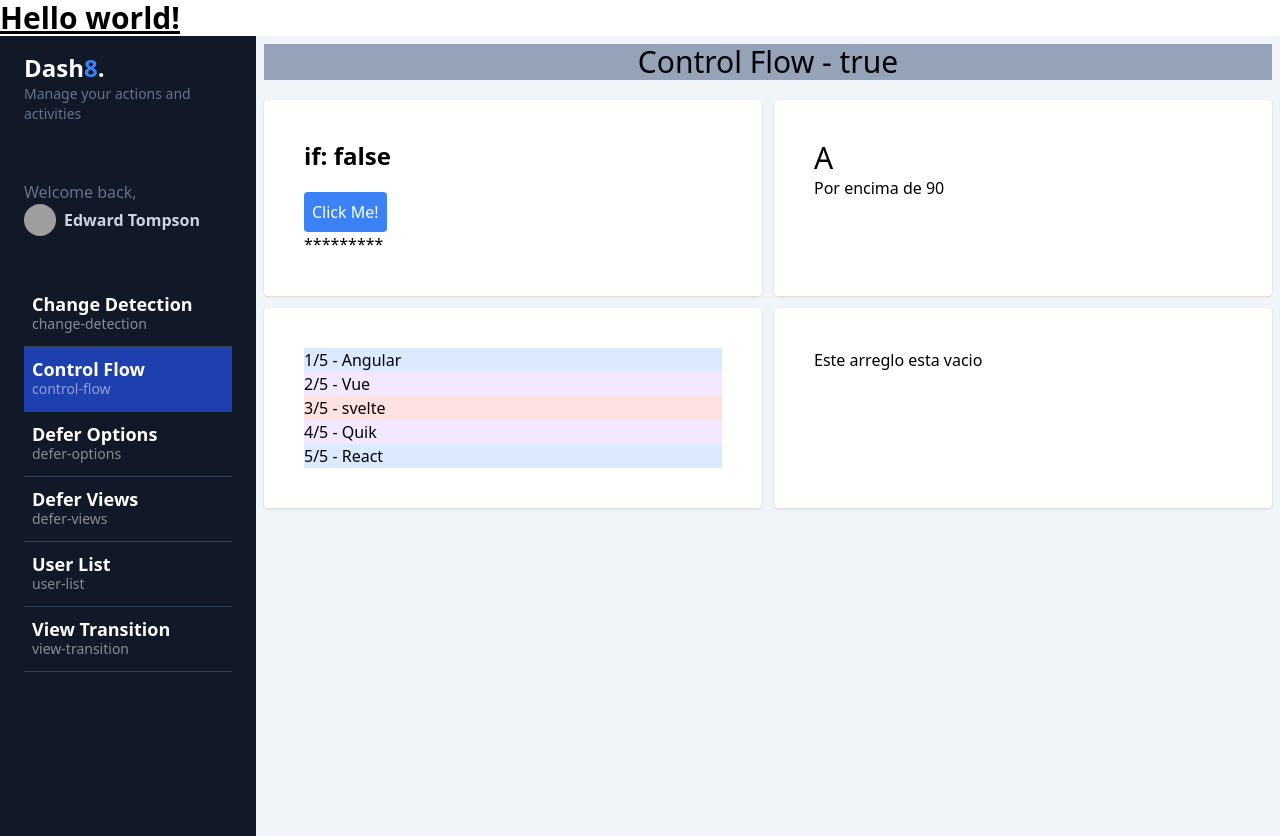
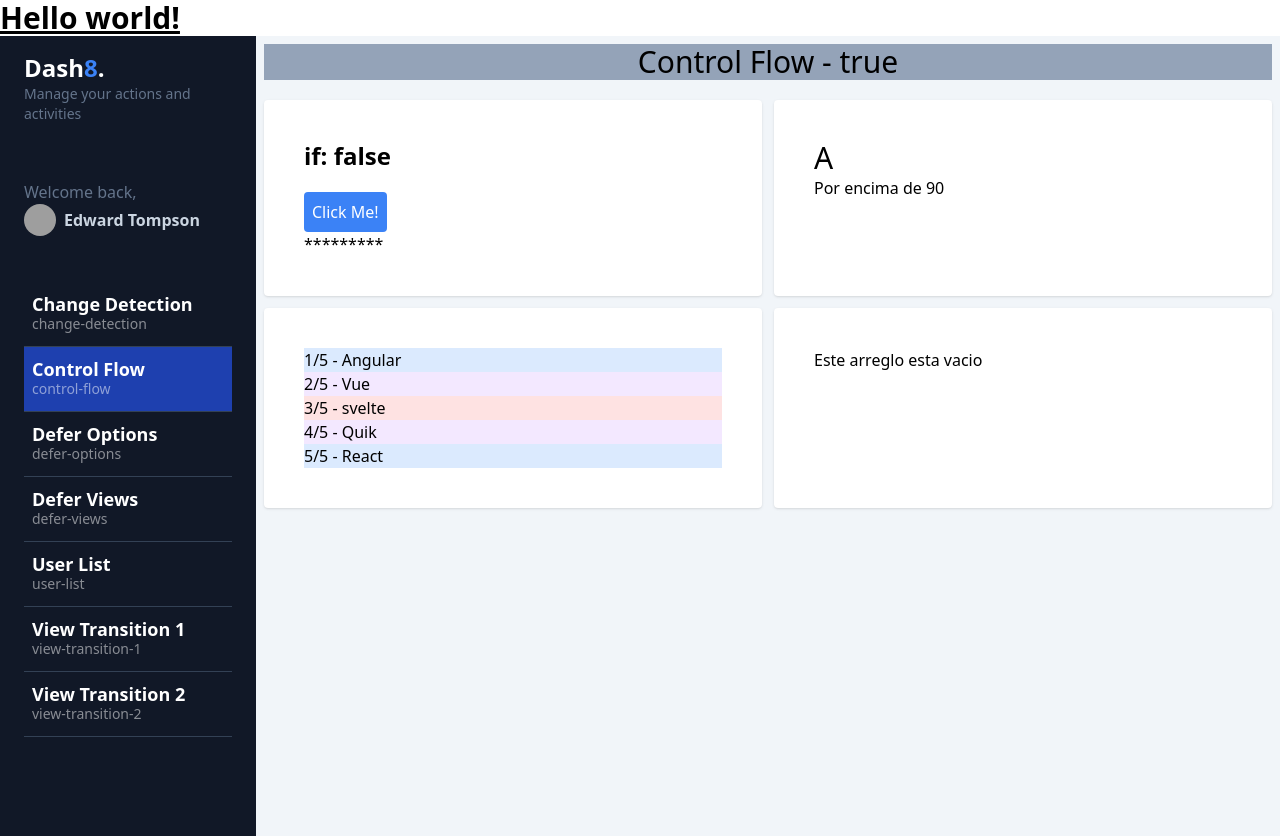
Before and after one commit to NixonAmado/my-dashboard, an Angular app: page /dashboard/control-flow in a window 1280 px wide. Built offline with nearby package versions, Linux system fonts and the light colour scheme; grey boxes are pictures that could not be loaded.

Commit message:
feat: :sparkles: new transition view
has been added view transition 2 for implement Hero transition of the same object in different pages

```diff
--- a/src/app/app.routes.ts
+++ b/src/app/app.routes.ts
@@ -37,9 +37,14 @@ export const routes: Routes = [
         loadComponent: () => import('./dashboard/pages/users/users.component')
       },
       {
-        path: 'view-transition',
-        title: 'View Transition',
-        loadComponent: () => import('./dashboard/pages/view-transition/view-transition.component')
+        path: 'view-transition-1',
+        title: 'View Transition 1',
+        loadComponent: () => import('./dashboard/pages/view-transition/view-transition-1.component')
+      },
+      {
+        path: 'view-transition-2',
+        title: 'View Transition 2',
+        loadComponent: () => import('./dashboard/pages/view-transition/view-transition-2.component')
       },
       {
         path:'',
```
